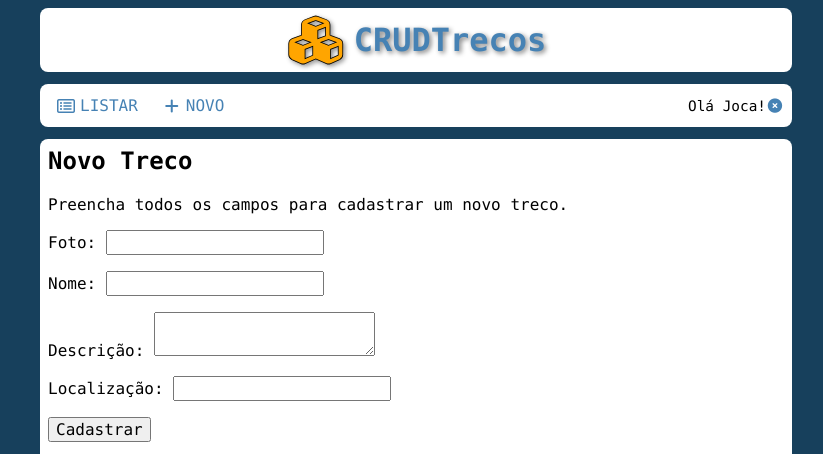
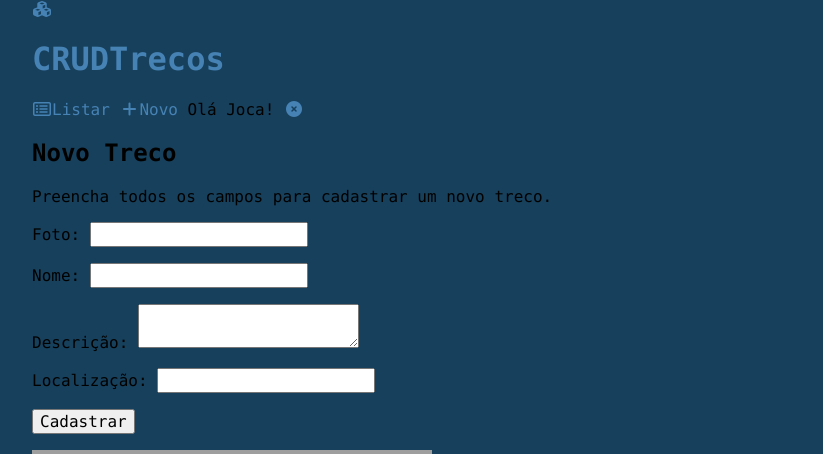
Before and after one commit to NathaliaOliveira97/CRUDTrecos, a Flask app: page /novo in a window 1280 px wide. Shown: the top 454 px of the page, without its empty margins (224-1047 px from the left). Run offline with Flask 3, Linux system fonts and the light colour scheme; some libraries are stand-ins or nearby versions; grey boxes are pictures that could not be loaded.

Commit message:
dsfadvfsd

```diff
--- a/static/css/_template.css
+++ b/static/css/_template.css
@@ -72,113 +72,3 @@ button {
     margin: auto;
     display: flex;
     flex-direction: column;
-}
-
-/* Elementos filhos de #wrap */
-#wrap>header,
-#wrap>nav,
-#wrap>main,
-#wrap>footer {
-    background-color: var(--box-background-color);
-    padding: .5rem;
-    margin: .25rem .5rem .5rem .5rem;
-    border-radius: .5rem;
-}
-
-#wrap>header {
-    margin-top: .5rem;
-}
-
-#wrap>header a {
-    display: flex;
-    align-items: center;
-    justify-content: center;
-}
-
-#wrap>header i {
-    display: block;
-    margin-right: .5rem;
-    font-size: 3rem;
-    color: var(--secondary-color);
-    -webkit-text-stroke: var(--logo-border);
-    text-shadow: 2px 2px 5px grey;
-}
-
-#wrap>header h1 {
-    color: var(--primary-color);
-    margin: 0;
-    text-shadow: 2px 2px 5px grey;
-}
-
-#wrap>nav {
-    display: flex;
-    align-items: center;
-}
-
-#wrap>nav>a {
-    color: var(--primary-color);
-    display: flex;
-    flex-direction: column;
-    align-items: center;
-    justify-content: center;
-    padding: .25rem .5rem;
-    margin-right: .5rem;
-    text-transform: uppercase;
-}
-
-#wrap>nav>a:hover {
-    color: var(--box-background-color);
-    background-color: var(--primary-color);
-    border-radius: .25rem;
-}
-
-#wrap>nav>span {
-    display: flex;
-    margin-left: auto;
-    font-size: 90%;
-    align-items: center;
-    justify-content: flex-end;
-}
-
-#wrap>nav>a i {
-    font-size: 1.5rem;
-    margin-bottom: .25rem;
-}
-
-/* Larguras maiores que 425px (inclusive) */
-@media screen and (min-width: 425px) {
-    #wrap>nav>a {
-        flex-direction: row;
-    }
-
-    #wrap>nav>a i {
-        font-size: 1rem;
-        margin: 0 .25rem 0 0;
-    }
-}
-
-#wrap>main {
-    flex-grow: 1;
-}
-
-#wrap>main>h2:first-child {
-    margin-top: 0;
-}
-
-#wrap>footer {
-    font-size: small;
-    display: flex;
-    align-items: center;
-    justify-content: center;
-}
-
-#wrap>footer a {
-    display: flex;
-    margin-right: .25rem;
-}
-
-#wrap>footer img {
-    width: 1rem;
-    height: 1rem;
-    margin-right: .1rem;
-}
```
